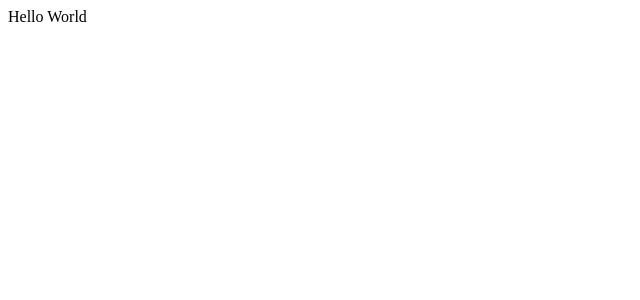
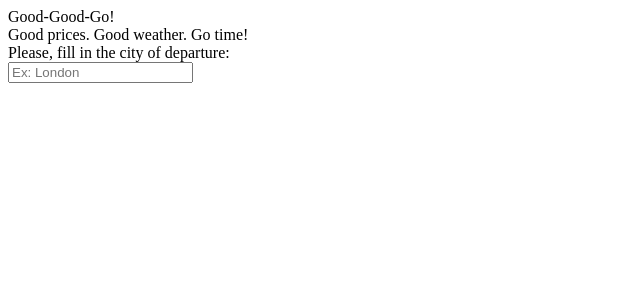
Before and after one commit to nikolasalim/good_good_go_second, a React (Create React App) app: page / in a window 1280 px wide. Shown: the top 300 px of the page, without its empty margins (0-640 px from the left). Built offline with nearby package versions, Linux system fonts and the light colour scheme.

Commit message:
Add initial header and landing form

```diff
--- a/src/App.js
+++ b/src/App.js
@@ -1,7 +1,12 @@
 import React, { Component } from "react";
+import LandingPageContainer from "./components/LandingPageContainer";
 
 export default class App extends Component {
   render() {
-    return <div>Hello World</div>;
+    return (
+      <div>
+        <LandingPageContainer />
+      </div>
+    );
   }
 }
--- /dev/null
+++ b/src/components/Header.js
@@ -0,0 +1,12 @@
+import React, { Component } from "react";
+
+export default class Header extends Component {
+  render() {
+    return (
+      <div>
+        <div>Good-Good-Go!</div>
+        <div>Good prices. Good weather. Go time!</div>
+      </div>
+    );
+  }
+}
--- /dev/null
+++ b/src/components/HeaderContainer.js
@@ -0,0 +1,12 @@
+import React, { Component } from "react";
+import Header from "./Header";
+
+export default class HeaderContainer extends Component {
+  render() {
+    return (
+      <div>
+        <Header />
+      </div>
+    );
+  }
+}
--- /dev/null
+++ b/src/components/LandingForm.js
@@ -0,0 +1,18 @@
+import React, { Component } from "react";
+
+export default class LandingForm extends Component {
+  render() {
+    return (
+      <div>
+        <form onSubmit={this.props.onSubmit}>
+          <input
+            value={this.props.search}
+            name="search"
+            onChange={this.props.onChange}
+            placeholder="Ex: London"
+          ></input>
+        </form>
+      </div>
+    );
+  }
+}
--- /dev/null
+++ b/src/components/LandingFormContainer.js
@@ -0,0 +1,33 @@
+import React, { Component } from "react";
+import LandingForm from "./LandingForm";
+
+export default class LandingFormContainer extends Component {
+  state = {
+    search: "",
+  };
+
+  onChange = (event) => {
+    this.setState({
+      [event.target.name]: event.target.value,
+    });
+  };
+
+  onSubmit = (event) => {
+    event.preventDefault();
+    this.setState({});
+    console.log("state now is", this.state);
+  };
+
+  render() {
+    return (
+      <div>
+        Please, fill in the city of departure:
+        <LandingForm
+          onChange={this.onChange}
+          onSubmit={this.onSubmit}
+          search={this.state.search}
+        />
+      </div>
+    );
+  }
+}
--- /dev/null
+++ b/src/components/LandingPageContainer.js
@@ -0,0 +1,14 @@
+import React, { Component } from "react";
+import HeaderContainer from "./HeaderContainer";
+import LandingFormContainer from "./LandingFormContainer";
+
+export default class LandingPageContainer extends Component {
+  render() {
+    return (
+      <div>
+        <HeaderContainer />
+        <LandingFormContainer />
+      </div>
+    );
+  }
+}
```
